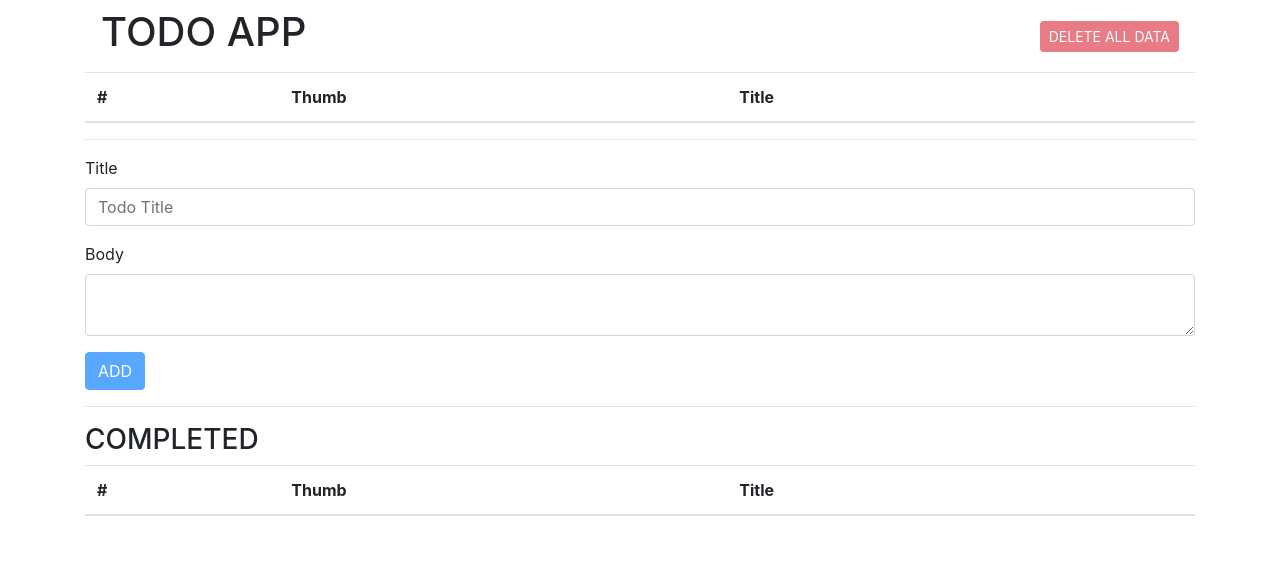
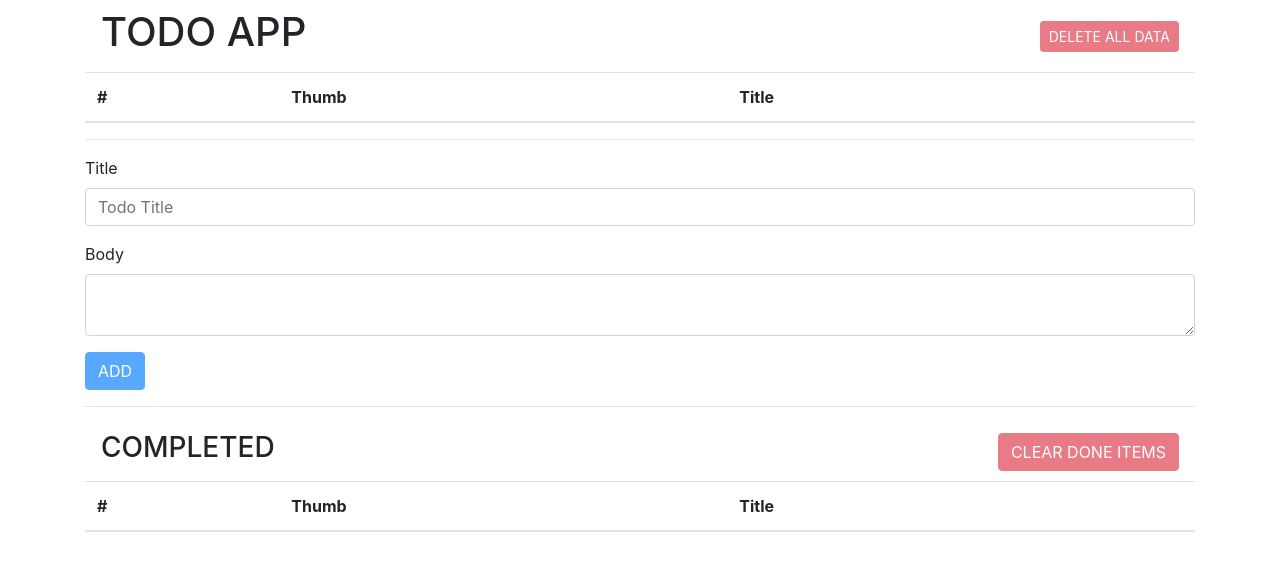
Before and after one commit to KiKiKi-KiKi/gs-task02, a React (Create React App) app: page / in a window 1280 px wide. Shown: the top 570 px of the page. Built offline with nearby package versions, Linux system fonts and the light colour scheme.

Commit message:
Implement clear done items.

```diff
--- a/src/App.jsx
+++ b/src/App.jsx
@@ -10,6 +10,7 @@ import ClearStorageButton from './components/ClearStorageButton';
 import AddItemForm from './components/AddItemForm';
 import ItemsList from './components/ItemsList';
 import DoneItemList from './components/DoneItemList';
+import DeleteDoneItemsButton from './components/DeleteDoneItemsButton';
 
 export default function App() {
   const savedState = getLocalStorageData();
@@ -43,7 +44,12 @@ export default function App() {
             <hr />
             <AddItemForm />
             <hr />
-            <h3>COMPLETED</h3>
+            <header className="navbar">
+              <h3>COMPLETED</h3>
+              <div className="ml-md-auto">
+                <DeleteDoneItemsButton />
+              </div>
+            </header>
             <DoneItemList />
           </div>
         </AppContext.Provider>
--- a/src/actions/index.js
+++ b/src/actions/index.js
@@ -1,5 +1,6 @@
 export const CREATE_ITEM = 'CREATE_ITEM';
 export const DELETE_ITEM = 'DELETE_ITEM';
+export const DELETE_DONE_ITEMS = 'DELETE_DONE_ITEMS';
 export const ITEM_COMPLETE = 'ITEM_COMPLETE';
 export const ITEM_INCOMPLETE = 'ITEM_INCOMPLETE';
 export const DELETE_ALL_ITEM = 'DELETE_ALL_ITEM';
--- /dev/null
+++ b/src/components/DeleteDoneItemsButton.jsx
@@ -0,0 +1,29 @@
+import React, { useContext, useCallback } from 'react';
+import { DELETE_DONE_ITEMS } from '../actions';
+import AppContext from '../contexts/AppContext';
+
+export default function DeleteDoneItemsButton() {
+  const {
+    state: { done },
+    dispatch,
+  } = useContext(AppContext);
+
+  const hasItem = Object.keys(done).length;
+
+  const onClearItem = useCallback(() => {
+    if (!window.confirm('Really delete all done items?')) {
+      return false;
+    }
+    dispatch({ type: DELETE_DONE_ITEMS });
+  }, [dispatch]);
+
+  return (
+    <button
+      className="btn btn-danger"
+      onClick={onClearItem}
+      disabled={!hasItem}
+    >
+      CLEAR DONE ITEMS
+    </button>
+  );
+}
--- a/src/reducers/index.js
+++ b/src/reducers/index.js
@@ -2,6 +2,7 @@ import { timeCurrentIso8601 } from '../utils';
 import {
   CREATE_ITEM,
   DELETE_ITEM,
+  DELETE_DONE_ITEMS,
   ITEM_COMPLETE,
   ITEM_INCOMPLETE,
   DELETE_ALL_ITEM,
@@ -82,6 +83,10 @@ export default (state = INITIAL_STATE, action) => {
 
       return { ...state, todo, status: 'delete item' };
     }
+    case DELETE_DONE_ITEMS: {
+      console.log('DELETE_DONE_ITEMS');
+      return { ...state, done: {} };
+    }
     case DELETE_ALL_ITEM: {
       console.log('DELETE_ALL_ITEM');
       return { ...INITIAL_STATE, status: 'destroy' };
```
